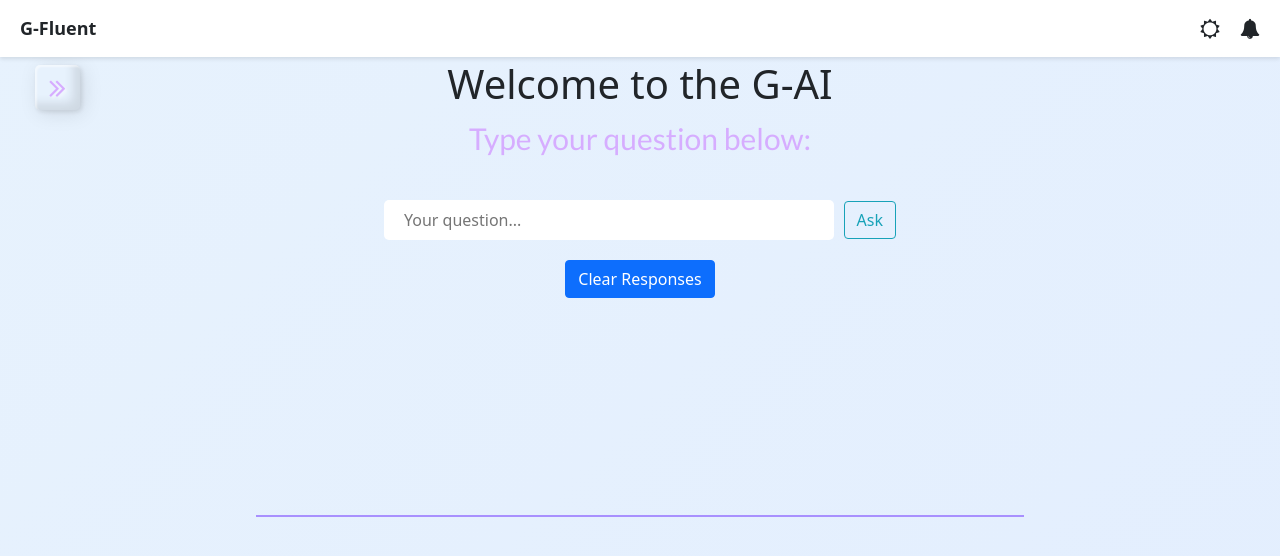
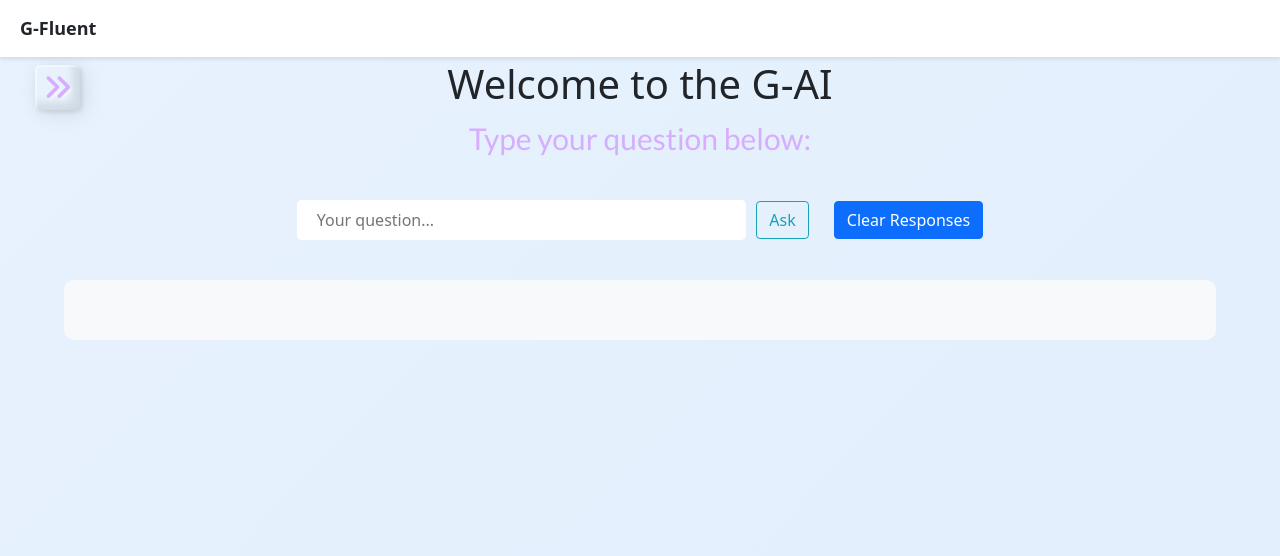
Before and after one commit to bnaveenbharathi/language-learning-tool, a Flask app: page /g-ai in a window 1280 px wide. Shown: the top 556 px of the page. Run offline with Flask 3, Linux system fonts and the light colour scheme; some libraries are stand-ins or nearby versions.

Commit message:
AI update

```diff
--- a/AI/app.py
+++ b/AI/app.py
@@ -1,26 +1,48 @@
 from flask import Flask, render_template, request
-from dotenv import load_dotenv
-import os
 import google.generativeai as genai
+import nltk
 
-load_dotenv()  # Take environment variables from .env.
+# Configure the API key directly
+api_key = "AIzaSyBVbV0KNNMV70FVebcWm2Vn5AoNlXAvNlA"  # Replace "YOUR_API_KEY_HERE" with your actual API key
+genai.configure(api_key=api_key)
 
-os.getenv("AIzaSyBVbV0KNNMV70FVebcWm2Vn5AoNlXAvNlA")
-genai.configure(api_key=os.getenv("AIzaSyBVbV0KNNMV70FVebcWm2Vn5AoNlXAvNlA"))
-
-#AI connect
+# AI connect
 model = genai.GenerativeModel('gemini-pro')
 chat = model.start_chat(history=[])
+
+nltk.download('punkt')
 
 def get_gemini_response(question):
     response = chat.send_message(question, stream=True)
     return response
 
+def format_response(response_text):
+    # Split response into lines
+    lines = response_text.split('\n')
+
+    formatted_response = ''
+    for line in lines:
+        # Check if the line contains double asterisks
+        if '**' in line:
+            # Split the line by double asterisks
+            segments = line.split('**')
+            # Bolden the segments between double asterisks
+            for i, segment in enumerate(segments):
+                if i % 2 == 1:
+                    segments[i] = f'<b>{segment}</b>'
+            # Join the segments back together
+            line = ''.join(segments)
+        # Add line break after each line
+        formatted_response += f'{line}<br>'
+
+    return formatted_response
+
 app = Flask(__name__)
 title='G-Fluent'
+
 @app.route('/g-ai')
 def index():
-    return render_template('index.html',title=title)
+    return render_template('index.html', title=title)
 
 @app.route('/ask', methods=['POST'])
 def ask_question():
@@ -34,7 +56,9 @@ def ask_question():
     for chunk in response:
         response_text += chunk.text + ' '
 
-    return response_text
+    formatted_response = format_response(response_text)
+
+    return formatted_response
 
 if __name__ == '__main__':
     app.run(debug=True)
--- a/AI/static/css/style.css
+++ b/AI/static/css/style.css
@@ -9,7 +9,8 @@ body {
     margin: 0;
     padding: 0;
     text-decoration: none;
-    position: relative; /* Added position relative */
+    position: relative;
+
   }
 
   .frame {
@@ -61,8 +62,10 @@ justify-content: center;
 align-items: center;
  width: 100vw;
 height: 100vh;
+
 background-image: linear-gradient(-45deg, #e3eefe 0%, #e7f2fd 100%);
 }
+
 
 .sidebar{
 position: fixed;
@@ -268,14 +271,18 @@ color: #d6adff;
 margin: 0;
 }
 /* custom css */
-#responseContainer {
-  width: 60%;
+.resi {
+  width: 90%;
+  max-height: calc(100vh - 280px);
+  margin-top: 280px;
+  padding: 20px;
+  background-color: #f8f9fa;
+  border-radius: 10px;
+  position: fixed;
   overflow-y: auto;
-  max-height: calc(150vh - 250px);
-  margin-top: 330px;
-  border-bottom: solid 2px #A890FE;
+  top: 0;
+}
 
-}
 
 .heading {
   position: fixed;
@@ -320,10 +327,7 @@ margin: 0;
 }
 
 #clearButton {
-  position: fixed;
-  top: 260px;
-  text-align: center;
-  z-index: 999;
+  margin-left: 25px;
 }
 
 .navbar {
--- a/AI/templates/index.html
+++ b/AI/templates/index.html
@@ -20,9 +20,9 @@
         <div class="logo_item">
           <span>{{ title }}</span>
         </div>
+
   <div class="navbar_content">
-          <i class="fa fa-sun" id="darkLight"></i>
-          <i class="fa fa-bell"></i>
+    <!-- <i class="fa fa-bell"></i> -->
   </div>
 </nav>
 
@@ -69,14 +69,18 @@
     <form id="questionForm" action="/ask" method="post" onsubmit="return validateForm()">
       <input type="text" id="questionInput" name="question" placeholder="Your question..." class="">
       <button type="button" onclick="askQuestion()" class="btn btn-outline-info">Ask</button>
+
     </form>
-  </div>
     <button id="clearButton" class="btn btn-primary">Clear Responses</button>
 
+
+  </div>
+ <div class="resi">
   <div id="responseContainer">
-  </div>
+  </div></div>
   <hr><hr><hr>
   <script src="{{ url_for('static', filename='js/script.js') }}"></script>
+  <script src="https://kit.fontawesome.com/181ea7bd20.js" crossorigin="anonymous"></script>
   <script>
     // Function to handle form submission
     function handleSubmit(question) {
```
Also changed, not shown: other parts of AI/templates/index.html (+14 -14 lines), 1 other file. Lines whose indentation alone changed are shown as unchanged.
